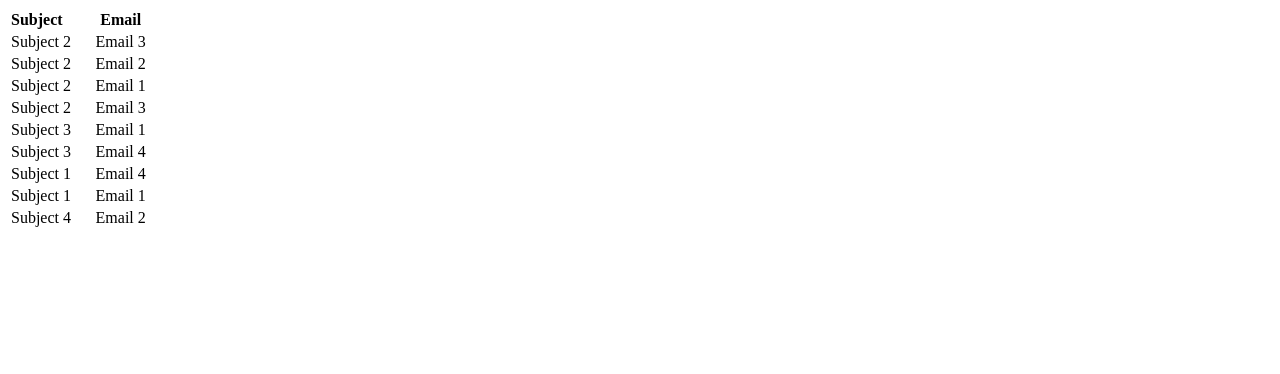
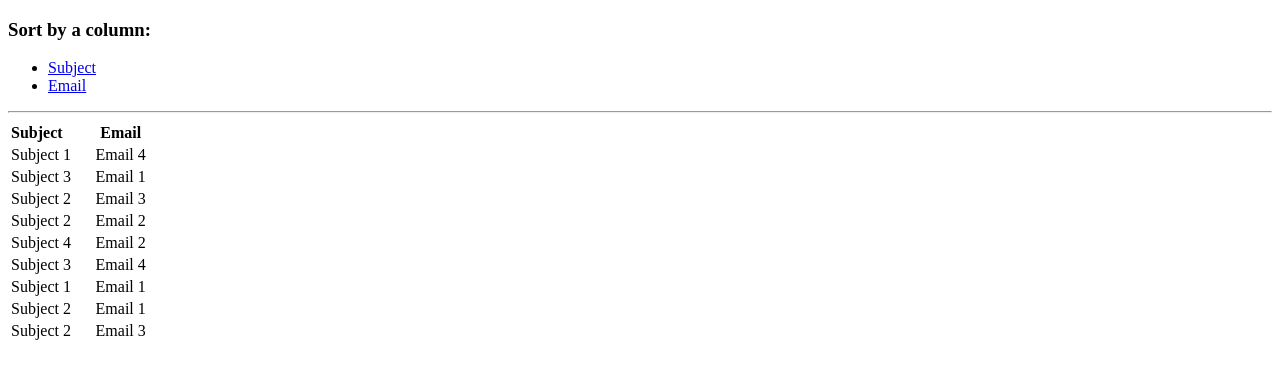
Before and after one commit to polina3579/table-sorting, a plain HTML site: page index.html in a window 1280 px wide. Drawn offline with Linux system fonts and the light colour scheme.

Commit message:
Refactoring

```diff
--- a/index.html
+++ b/index.html
@@ -2,59 +2,73 @@
 <html>
 <body>
 
+<h3>Sort by a column:</h3>
+<ul>
+    <li>
+        <a href="javascript:void(0);" onclick="sortBy('subjectCol')">Subject</a>
+    </li>
+    <li>
+        <a href="javascript:void(0);" onclick="sortBy('emailCol')">Email</a>
+    </li>
+</ul>
+
+<hr>
+
 <table id="table">
     <thead>
     <tr>
-        <th style="padding-right: 30px;">Subject</th>
-        <th>Email</th>
+        <th class="subjectCol" style="padding-right: 30px;">Subject</th>
+        <th class="emailCol">Email</th>
     </tr>
     </thead>
 
     <tbody>
     <tr>
-        <td>Subject 1</td>
-        <td>Email 4</td>
+        <td class="subjectCol">Subject 1</td>
+        <td class="emailCol">Email 4</td>
     </tr>
     <tr>
-        <td>Subject 3</td>
-        <td>Email 1</td>
+        <td class="subjectCol">Subject 3</td>
+        <td class="emailCol">Email 1</td>
     </tr>
     <tr>
-        <td>Subject 2</td>
-        <td>Email 3</td>
+        <td class="subjectCol">Subject 2</td>
+        <td class="emailCol">Email 3</td>
     </tr>
     <tr>
-        <td>Subject 2</td>
-        <td>Email 2</td>
+        <td class="subjectCol">Subject 2</td>
+        <td class="emailCol">Email 2</td>
     </tr>
     <tr>
-        <td>Subject 4</td>
-        <td>Email 2</td>
+        <td class="subjectCol">Subject 4</td>
+        <td class="emailCol">Email 2</td>
     </tr>
     <tr>
-        <td>Subject 3</td>
-        <td>Email 4</td>
+        <td class="subjectCol">Subject 3</td>
+        <td class="emailCol">Email 4</td>
     </tr>
     <tr>
-        <td>Subject 1</td>
-        <td>Email 1</td>
+        <td class="subjectCol">Subject 1</td>
+        <td class="emailCol">Email 1</td>
     </tr>
     <tr>
-        <td>Subject 2</td>
-        <td>Email 1</td>
+        <td class="subjectCol">Subject 2</td>
+        <td class="emailCol">Email 1</td>
     </tr>
     <tr>
-        <td>Subject 2</td>
-        <td>Email 3</td>
+        <td class="subjectCol">Subject 2</td>
+        <td class="emailCol">Email 3</td>
     </tr>
     </tbody>
 </table>
 
 <script>
 
-    function sortBy(columnIndex) {
-        const hashMap = Array.from(table.rows).slice(1).reduce((acc, row) => {
-            const cellValue = row.cells[columnIndex].innerHTML;
+    function sortBy(columnClass) {
+        const columnCells = document.querySelectorAll(`td.${columnClass}`);
+
+        const hashMap = Array.from(columnCells).reduce((acc, cell) => {
+            const cellValue = cell.innerHTML;
 
             acc[cellValue] = (acc[cellValue] || 0) + 1;
 
@@ -64,8 +78,8 @@
         let sortedRows = Array.from(table.rows)
             .slice(1)
             .sort((rowA, rowB) => {
-                const value1 = rowB.cells[columnIndex].innerHTML;
-                const value2 = rowA.cells[columnIndex].innerHTML;
+                const value1 = rowB.querySelector(`td.${columnClass}`).innerHTML;
+                const value2 = rowA.querySelector(`td.${columnClass}`).innerHTML;
 
                 const s = hashMap[value1] - hashMap[value2];
                 if (s !== 0) { return s; }
@@ -76,10 +90,6 @@
         table.tBodies[0].append(...sortedRows);
     }
 
-    // Enter index of a column
-    sortBy(0);
-
-
 </script>
 
 </body>
```
